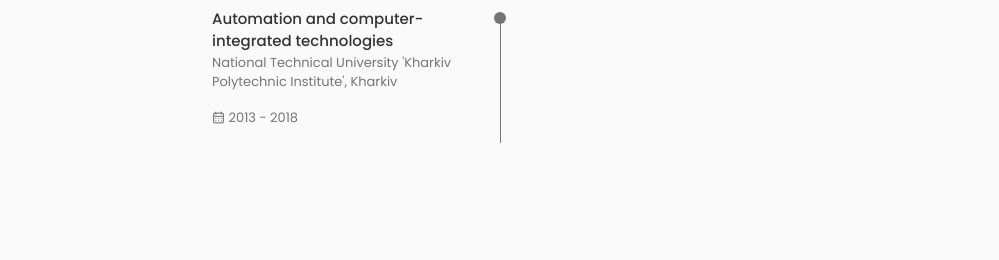
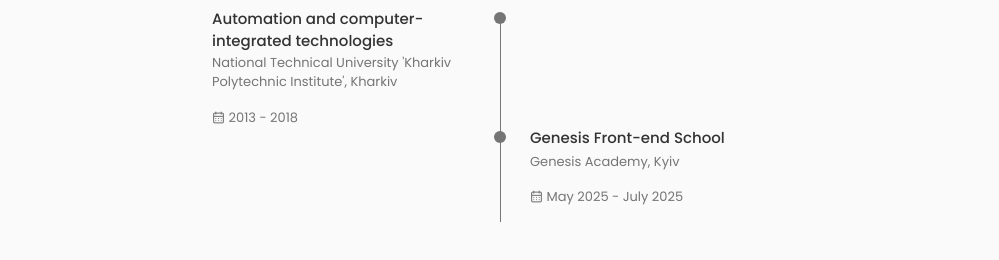
Before and after one commit to Nels0nMuntz/portfolio, a Next.js app: page / in a window 1280 px wide. Shown: the part 2400-2660 px from the top of the page, without its empty margins (140-1139 px from the left). Built offline with nearby package versions, Linux system fonts and the light colour scheme.

Commit message:
update Qualification

```diff
--- a/src/components/Qualification/components/QualificationTabs.tsx
+++ b/src/components/Qualification/components/QualificationTabs.tsx
@@ -26,6 +26,12 @@
           duration="2013 - 2018"
           position="left"
         />
+        <QualificationItem
+          title="Genesis Front-end School"
+          subtitle="Genesis Academy, Kyiv"
+          duration="May 2025 - July 2025"
+          position="right"
+        />
       </TabsContent>
       <TabsContent value="exp">
         <QualificationItem
```
